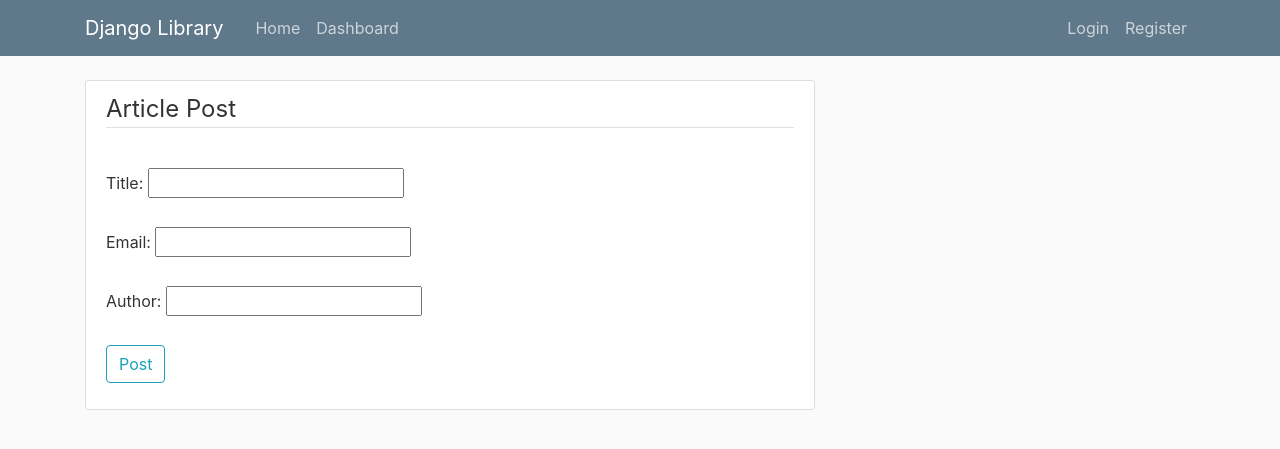
After one commit to Gianik/django-library, a Django app: template templates/books/book_post_form.html in a window 1280 px wide. The commit adds this page. Shown: the top 449 px of the page. Run offline with Django 4.2, Linux system fonts and the light colour scheme; the template is opened without the code that fills it, so the values that code supplies are empty; some libraries are stand-ins or nearby versions.

Commit message:
create template form new book

```diff
--- a/books/api.py
+++ b/books/api.py
@@ -12,3 +12,8 @@ class BookViewSet(viewsets.ViewSet):
         books = Books.objects.all()
         serializer = BookListSerializer(books, many=True)
         return JsonResponse(serializer.data, safe=False, status=200)
+
+
+# class BookChoicesViewset(viewsets.ViewSet):
+
+#     def list(self,request):
--- a/books/serializers.py
+++ b/books/serializers.py
@@ -8,7 +8,7 @@ class AuthorSerializer(serializers.ModelSerializer):
 
     class Meta:
         model = User
-        fields = ['full_name']
+        fields = ['id', 'full_name']
 
     def get_full_name(self, obj):
         return '{} {}'.format(obj.first_name, obj.last_name)
--- a/books/urls.py
+++ b/books/urls.py
@@ -1,7 +1,9 @@
 from django.urls import path
 from .api import BookViewSet
+from .views import NewBookView
 
 urlpatterns = [
+    path('new/', NewBookView.as_view(), name='new-book'),
     path('', BookViewSet.as_view({
         'get': 'list'
 
--- a/books/views.py
+++ b/books/views.py
@@ -1,3 +1,6 @@
 from django.shortcuts import render
+from django.views.generic import TemplateView
 
-# Create your views here.
+
+class NewBookView(TemplateView):
+    template_name = 'book_post_form.html'
--- /dev/null
+++ b/templates/books/book_post_form.html
@@ -0,0 +1,24 @@
+{% extends "partials/base.html"%}
+{% block content %}
+    <div class="content-section">
+        <form method="POST" novalidate id='post_article'>
+            {% csrf_token %}
+            <fieldset class="form-group">
+                <legend class="border-bottom mb-4">Article Post</legend>
+            </fieldset>
+            <label for="atitle">Title:</label>
+            <input type="text" id="atitle" name="atitle"><br><br>
+            <label for="aemail">Email:</label>
+            <input type="text" id="aemail" name="aemail"><br><br>
+            <label for="aauthor">Author:</label>
+            <input type="text" id="aauthor" name="aauthor"><br><br>
+            <div class="form-group">
+                <button class="btn btn-outline-info" type="submit">Post</button>
+            </div>
+
+
+        </form>
+        <p id='test_message'></p>
+    </div>
+
+{% endblock content %}
--- a/templates/users/home.html
+++ b/templates/users/home.html
@@ -19,6 +19,7 @@ $(document).ready(function(){
     type: "GET",
     dataType: "json",
     success: (data) => {
+      console.log(data)
       var html='';
       $(data).each(function(index,value){
         html+="<div class="+'article-metadata'+" ><h2><a class="+'article-title'+" href="+'#'+" >"+ value.title + "</a></h2>"
--- /dev/null
+++ b/users/api.py
@@ -0,0 +1,6 @@
+from rest_framework import status
+from rest_framework.response import Response
+from rest_framework import viewsets
+from django.http import HttpResponse, JsonResponse
+from .serializers import BookListSerializer
+from .models import Books
```
Also changed, not shown: books/models.py (+7 -14 lines), books/migrations/0005_alter_books_owner_alter_books_status.py (added), books/migrations/0006_alter_books_checked_out_by_alter_books_owner.py (added).
